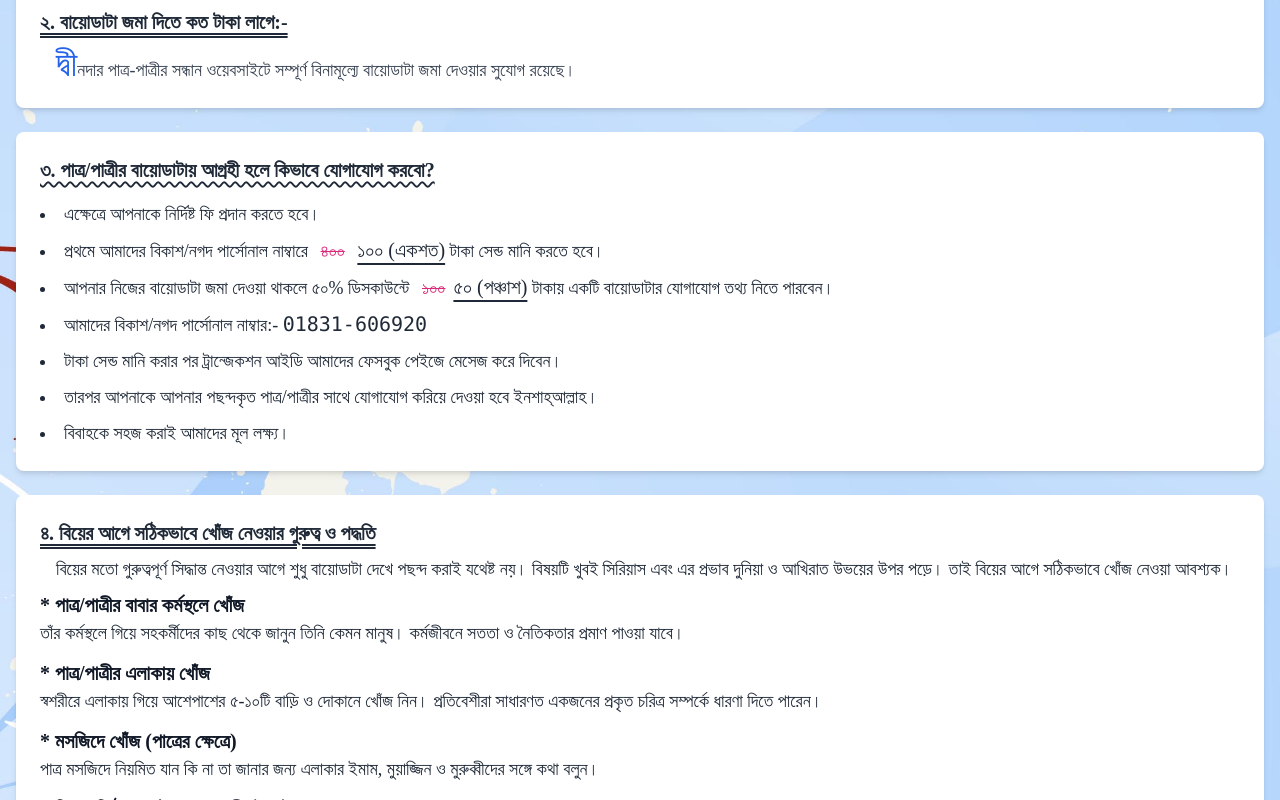
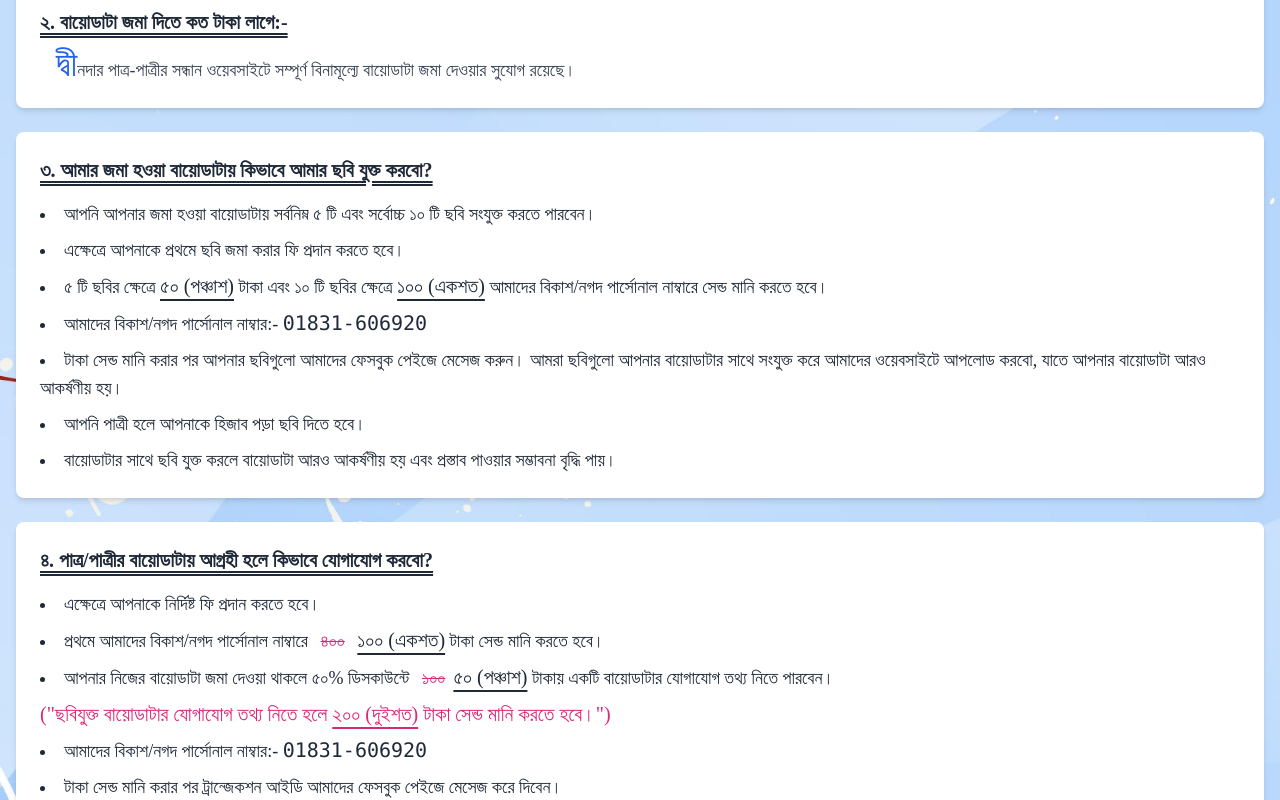
Before and after one commit to arifbillah0156/Dindar-Patro-Patrir-Shondhan-V2, a Next.js app: page /guide in a window 1280 px wide. Shown: the part 460-1260 px from the top of the page. Built offline with nearby package versions, Linux system fonts and the light colour scheme; a web font is replaced by a local one.

Commit message:
edit4a4v4rajf

```diff
--- /dev/null
+++ b/app/guide/AddPhotoGuide.jsx
@@ -0,0 +1,44 @@
+const AddPhotoGuide = () => {
+  return (
+    <section className="bg-white shadow-md rounded-lg p-6">
+      <h2 className="text-xl font-semibold text-gray-800 mb-4 underline decoration-double underline-offset-4">
+        ৩. আমার জমা হওয়া বায়োডাটায় কিভাবে আমার ছবি যুক্ত করবো?
+      </h2>
+      <ul className="list-disc list-inside text-gray-800 space-y-2 text-lg">
+        <li>
+          আপনি আপনার জমা হওয়া বায়োডাটায় সর্বনিম্ন ৫ টি এবং সর্বোচ্চ ১০ টি ছবি
+          সংযুক্ত করতে পারবেন।
+        </li>
+        <li>এক্ষেত্রে আপনাকে প্রথমে ছবি জমা করার ফি প্রদান করতে হবে।</li>
+        <li>
+          ৫ টি ছবির ক্ষেত্রে{" "}
+          <span className="underline underline-offset-[6px] text-xl">
+            ৫০ (পঞ্চাশ)
+          </span>{" "}
+          টাকা এবং ১০ টি ছবির ক্ষেত্রে{" "}
+          <span className="underline underline-offset-[6px] text-xl">
+            ১০০ (একশত)
+          </span>{" "}
+          আমাদের বিকাশ/নগদ পার্সোনাল নাম্বারে সেন্ড মানি করতে হবে।
+        </li>
+        <li>
+          আমাদের বিকাশ/নগদ পার্সোনাল নাম্বার:-{" "}
+          <span className="font-mono text-xl">01831-606920</span>
+        </li>
+        <li>
+          টাকা সেন্ড মানি করার পর আপনার ছবিগুলো আমাদের ফেসবুক পেইজে মেসেজ করুন।
+          আমরা ছবিগুলো আপনার বায়োডাটার সাথে সংযুক্ত করে আমাদের ওয়েবসাইটে আপলোড
+          করবো, যাতে আপনার বায়োডাটা আরও আকর্ষণীয় হয়।
+        </li>
+        <li>আপনি পাত্রী হলে আপনাকে হিজাব পড়া ছবি দিতে হবে।</li>
+        <li>
+          {" "}
+          বায়োডাটার সাথে ছবি যুক্ত করলে বায়োডাটা আরও আকর্ষণীয় হয় এবং প্রস্তাব
+          পাওয়ার সম্ভাবনা বৃদ্ধি পায়।{" "}
+        </li>
+      </ul>
+    </section>
+  );
+};
+
+export default AddPhotoGuide;
--- a/app/guide/page.jsx
+++ b/app/guide/page.jsx
@@ -1,4 +1,5 @@
 "use client";
+import AddPhotoGuide from "./AddPhotoGuide";
 import GuideSection from "./guideSection";
 export default function Guide() {
   const steps = [
@@ -65,9 +66,11 @@ export default function Guide() {
           text="দ্বীনদার পাত্র-পাত্রীর সন্ধান ওয়েবসাইটে সম্পূর্ণ বিনামূল্যে বায়োডাটা জমা দেওয়ার সুযোগ রয়েছে।"
         />
         <br />
+        <AddPhotoGuide />
+        <br />
         <section className="bg-white shadow-md rounded-lg p-6">
-          <h2 className="text-xl font-semibold text-gray-800 mb-4 underline decoration-wavy underline-offset-4">
-            ৩. পাত্র/পাত্রীর বায়োডাটায় আগ্রহী হলে কিভাবে যোগাযোগ করবো?
+          <h2 className="text-xl font-semibold text-gray-800 mb-4 underline decoration-double underline-offset-4">
+            ৪. পাত্র/পাত্রীর বায়োডাটায় আগ্রহী হলে কিভাবে যোগাযোগ করবো?
           </h2>
           <ul className="list-disc list-inside text-gray-800 space-y-2 text-lg">
             <li>এক্ষেত্রে আপনাকে নির্দিষ্ট ফি প্রদান করতে হবে।</li>
@@ -96,6 +99,13 @@ export default function Guide() {
               {"  "}
               টাকায় একটি বায়োডাটার যোগাযোগ তথ্য নিতে পারবেন।
             </li>
+            <p className="text-pink-600 text-xl">
+              ("ছবিযুক্ত বায়োডাটার যোগাযোগ তথ্য নিতে হলে{" "}
+              <span className="underline underline-offset-[6px] text-xl">
+                ২০০ (দুইশত)
+              </span>{" "}
+              টাকা সেন্ড মানি করতে হবে।")
+            </p>
             <li>
               আমাদের বিকাশ/নগদ পার্সোনাল নাম্বার:-{" "}
               <span className="font-mono text-xl">01831-606920</span>
@@ -116,7 +126,7 @@ export default function Guide() {
         <br />
         <div className="bg-white shadow-md rounded-lg p-6">
           <h1 className="text-xl font-semibold text-gray-800 mb-2 underline decoration-double underline-offset-4">
-            ৪. বিয়ের আগে সঠিকভাবে খোঁজ নেওয়ার গুরুত্ব ও পদ্ধতি
+            ৫. বিয়ের আগে সঠিকভাবে খোঁজ নেওয়ার গুরুত্ব ও পদ্ধতি
           </h1>
           <p className="text-gray-800 text-lg  indent-4">
             বিয়ের মতো গুরুত্বপূর্ণ সিদ্ধান্ত নেওয়ার আগে শুধু বায়োডাটা দেখে পছন্দ
@@ -170,17 +180,17 @@ export default function Guide() {
         </div>
         <br />
         <GuideSection
-          header="৫. কিভাবে ক্রয়কৃত বায়োডাটার টাকা ফেরত পাবো?"
+          header="৬. কিভাবে ক্রয়কৃত বায়োডাটার টাকা ফেরত পাবো?"
           text="কোনো বায়োডাটার যোগাযোগ তথ্য নিয়ে যোগাযোগ করতে ব্যর্থ হলে আপনি টাকা ফেরত পাবেন অথবা আপনি চাইলে অন্য একটি বায়োডাটার যোগাযোগ তথ্য নিতে পারবেন। তবে বিপরীত পক্ষ যদি তাদের ব্যক্তিগত অপছন্দের কারণে আপনার প্রস্তাব প্রত্যাখ্যান করে তাহলে টাকা ফেরত পাবেন না।"
         />{" "}
         <br />
         <GuideSection
-          header="৬. আমার জমা দেওয়া বায়োডাটা এডিট করবেন কিভাবে?"
+          header="৭. আমার জমা দেওয়া বায়োডাটা এডিট করবেন কিভাবে?"
           text="আপনার জমা হওয়া বায়োডাটা এডিট করতে আমাদের ফেসবুক পেইজে মেসেজ দিয়ে বলুন।"
         />{" "}
         <br />
         <GuideSection
-          header="৭. আমার জমা দেওয়া বায়োডাটা ডিলিট করবো কিভাবে?"
+          header="৮. আমার জমা দেওয়া বায়োডাটা ডিলিট করবো কিভাবে?"
           text="আপনার জমা হওয়া বায়োডাটা ডিলিট করাতে আমাদের ফেসবুক পেইজে মেসেজ দিয়ে বলুন।"
         />
       </main>
```
